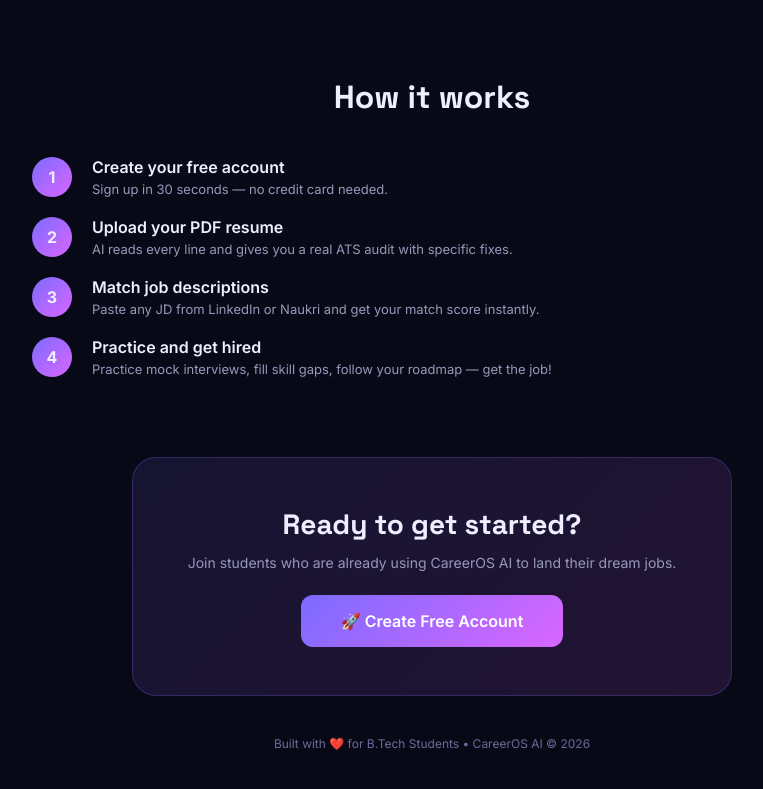
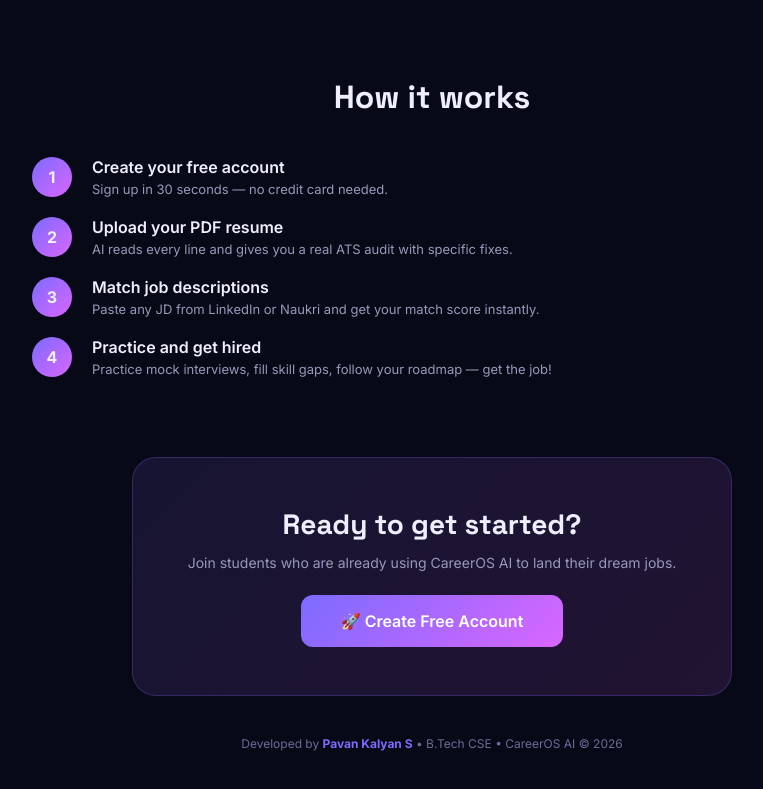
Before and after one commit to yesiampavan07-loop/CareerOS-AI, a plain HTML site: page frontend/index.html in a window 1280 px wide. Shown: the part 1240-2029 px from the top of the page, without its empty margins (208-971 px from the left). Drawn offline with Linux system fonts and the light colour scheme.

Commit message:
fix footer name

```diff
--- a/frontend/index.html
+++ b/frontend/index.html
@@ -118,7 +118,7 @@
     </div>
 
     <!-- FOOTER -->
-    <div style="font-size:12px;color:#6b6b99;">Built with ❤️ for B.Tech Students • CareerOS AI © 2026</div>
+    <div style="font-size:12px;color:#6b6b99;">Developed by <strong style="color:#7c6bff;">Pavan Kalyan S</strong> • B.Tech CSE • CareerOS AI © 2026</div>
   </div>
 </div>
 
```
